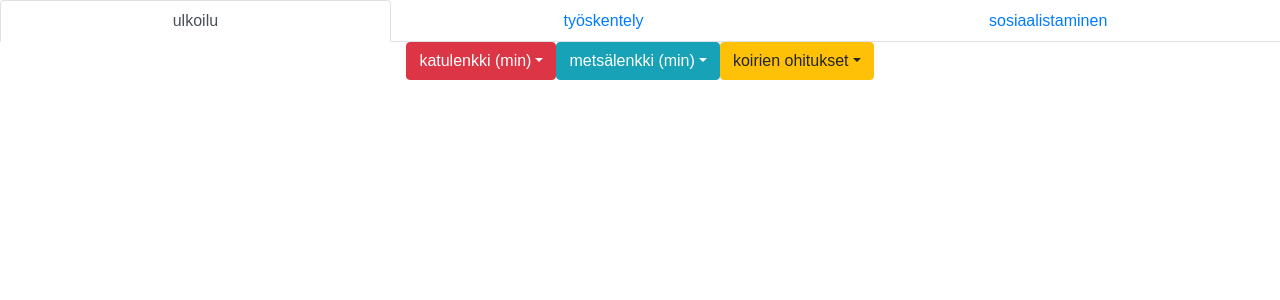
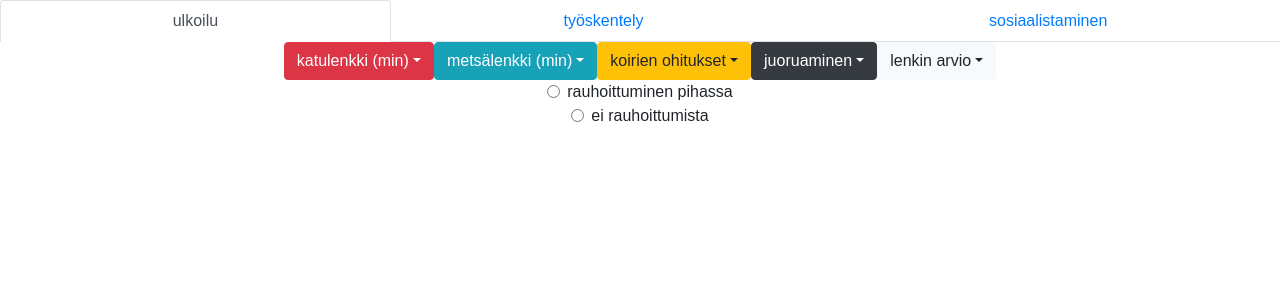
Before and after one commit to kimmohakkarainen/pomptyopaiv, a React (Create React App) app: page / in a window 1280 px wide. Shown: the top 300 px of the page. Built offline with nearby package versions, Linux system fonts and the light colour scheme.

Commit message:
paavalikkoa paranneltu

```diff
--- a/src/paavalikko.js
+++ b/src/paavalikko.js
@@ -6,7 +6,8 @@ import {
   Nav,
   DropdownButton,
   ButtonGroup,
-  Dropdown
+  Dropdown,
+  Form
 } from "react-bootstrap";
 
 export default function Paavalikko() {
@@ -33,7 +34,6 @@ export default function Paavalikko() {
       {selected === "1" && <Eka />}
       {selected === "2" && <Toka />}
       {selected === "3" && <Kolmas />}
-      {selected === "4" && <Neljas />}
     </div>
   );
 }
@@ -96,6 +96,50 @@ function Eka() {
         <Dropdown.Item href="#/action-1">7</Dropdown.Item>
         <Dropdown.Item href="#/action-1">8+</Dropdown.Item>
       </DropdownButton>
+
+      <DropdownButton
+        as={ButtonGroup}
+        id="dropdown-basic-button"
+        variant="dark"
+        title="juoruaminen"
+      >
+        <Dropdown.Item href="#/action-1">ei ollenkaan</Dropdown.Item>
+        <Dropdown.Item href="#/action-1">vähän</Dropdown.Item>
+        <Dropdown.Item href="#/action-1">vähän enemmän</Dropdown.Item>
+        <Dropdown.Item href="#/action-1">melko paljon</Dropdown.Item>
+        <Dropdown.Item href="#/action-1">paljon</Dropdown.Item>
+        <Dropdown.Item href="#/action-1">kokoajan</Dropdown.Item>
+      </DropdownButton>
+
+      <DropdownButton
+        as={ButtonGroup}
+        id="dropdown-basic-button"
+        variant="light"
+        title="lenkin arvio"
+      >
+        <Dropdown.Item href="#/action-1">huono</Dropdown.Item>
+        <Dropdown.Item href="#/action-1">kohtalainen</Dropdown.Item>
+        <Dropdown.Item href="#/action-1">ok</Dropdown.Item>
+        <Dropdown.Item href="#/action-1">hyvä</Dropdown.Item>
+        <Dropdown.Item href="#/action-1">mahtava</Dropdown.Item>
+      </DropdownButton>
+
+      <Form>
+        <Form.Group id="radio-group">
+          <Form.Check
+            type="radio"
+            id="radio-1"
+            name="radios"
+            label="rauhoittuminen pihassa"
+          />
+          <Form.Check
+            type="radio"
+            id="radio-2"
+            name="radios"
+            label="ei rauhoittumista"
+          />
+        </Form.Group>
+      </Form>
     </>
   );
 }
```
